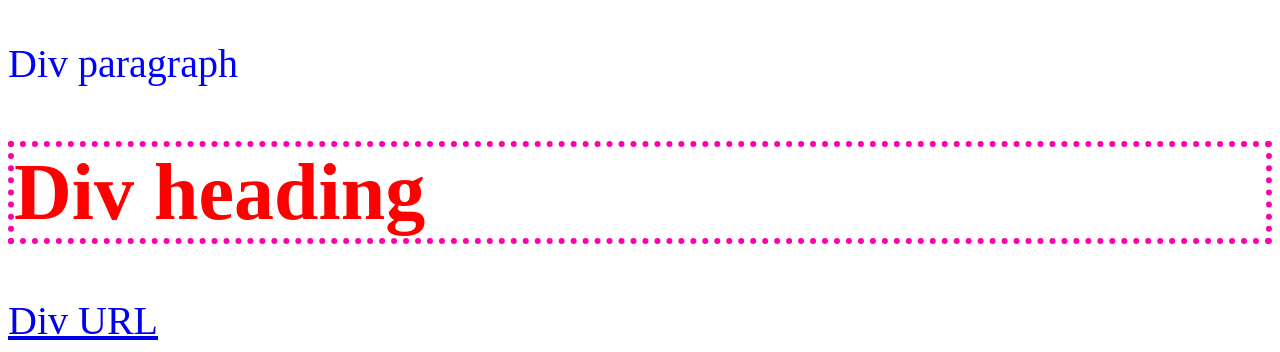
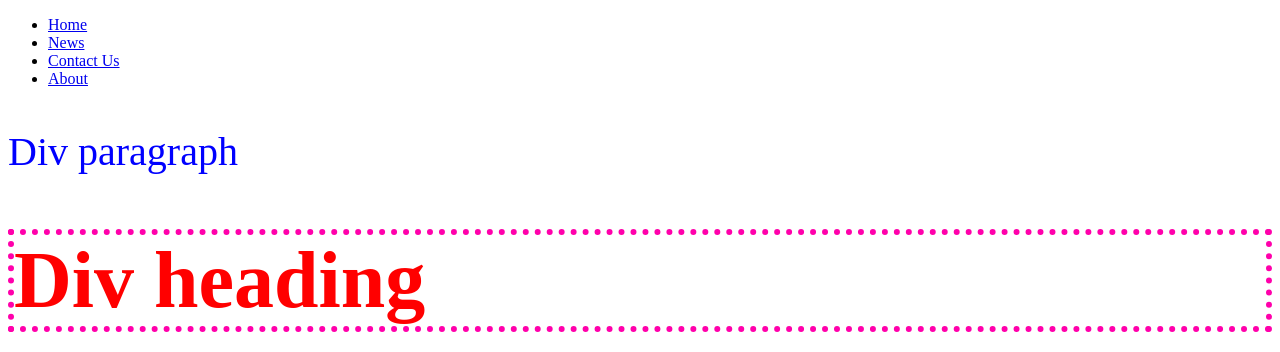
Before and after one commit to grace-zhang222222/grace-zhang222222.github.io, a plain HTML site: page index.html in a window 1280 px wide. Shown: the top 352 px of the page. Drawn offline with Linux system fonts and the light colour scheme.

Commit message:
Update index.html

```diff
--- a/index.html
+++ b/index.html
@@ -33,6 +33,20 @@
   </head>
 
   <body>
+        <ul>
+      <li>
+        <a href="index.html">Home</a>
+      </li>
+      <li>
+        <a href="index.html">News</a>
+      </li>
+      <li>
+        <a href="index.html">Contact Us</a>
+      </li>
+      <li>
+        <a href="index.html">About</a>
+      </li>
+    </ul>
 
    <div>
     <p>Div paragraph</p>
```
